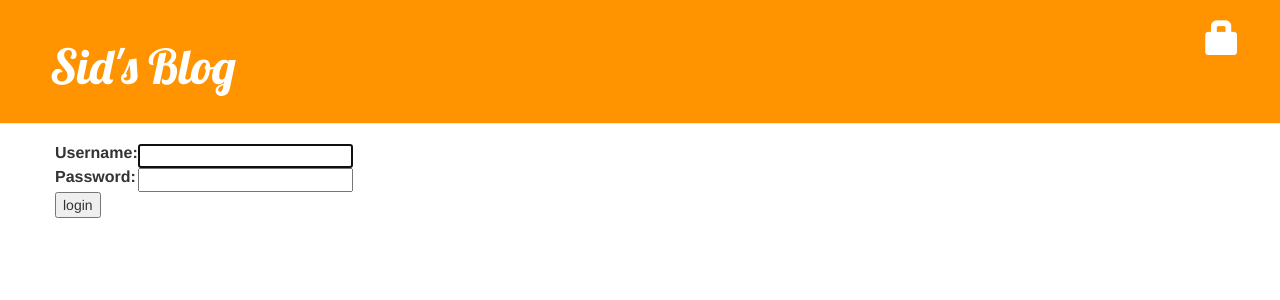
After one commit to SiddharthPant/my-first-blog, a Django app: page /accounts/login/ in a window 1280 px wide. The commit adds this page. Shown: the top 300 px of the page. Run offline with Django 3.2, Linux system fonts and the light colour scheme; some libraries are stand-ins or nearby versions.

Commit message:
Added auth feature for logout and login

```diff
--- a/blog/templates/blog/base.html
+++ b/blog/templates/blog/base.html
@@ -12,6 +12,9 @@
             {% if user.is_authenticated %}
                 <a href="{% url 'post_new' %}" class="top-menu"><span class="glyphicon glyphicon-plus"></span></a>
                 <a href="{% url 'post_draft_list' %}" class="top-menu"><span class="glyphicon glyphicon-edit"></span></a>
+                <p class="top-menu">Hello {{ user.username }} <small>(<a href="{% url 'logout' %}">Log out</a>)</small></p>
+            {% else %}
+                <a href="{% url 'login' %}" class="top-menu"><span class="glyphicon glyphicon-lock"></span></a>
             {% endif %}
             <h1><a href="/">Sid's Blog</a></h1>
         </div>
--- /dev/null
+++ b/blog/templates/registration/login.html
@@ -0,0 +1,24 @@
+{% extends "blog/base.html" %}
+
+{% block content %}
+    {% if form.errors %}
+        <p>Your username and password didn't match. Please try again.</p>
+    {% endif %}
+
+    <form method="post" action="{% url 'login' %}">
+    {% csrf_token %}
+        <table>
+        <tr>
+            <td>{{ form.username.label_tag }}</td>
+            <td>{{ form.username }}</td>
+        </tr>
+        <tr>
+            <td>{{ form.password.label_tag }}</td>
+            <td>{{ form.password }}</td>
+        </tr>
+        </table>
+
+        <input type="submit" value="login" />
+        <input type="hidden" name="next" value="{{ next }}" />
+    </form>
+{% endblock %}
--- a/mysite/settings.py
+++ b/mysite/settings.py
@@ -120,3 +120,4 @@ USE_TZ = True
 
 STATIC_URL = '/static/'
 STATIC_ROOT = os.path.join(BASE_DIR, 'static')
+LOGIN_REDIRECT_URL = '/'
--- a/mysite/urls.py
+++ b/mysite/urls.py
@@ -15,8 +15,11 @@ Including another URLconf
 """
 from django.conf.urls import url, include
 from django.contrib import admin
+from django.contrib.auth import views
 
 urlpatterns = [
     url(r'^admin/', admin.site.urls),
+    url(r'^accounts/login/$', views.login, name='login'),
+    url(r'^accounts/logout/$', views.logout, name='logout', kwargs={'next_page': '/'}),
     url(r'', include('blog.urls')),
 ]
```
Also changed, not shown: blog/views.py (+6 -4 lines).
